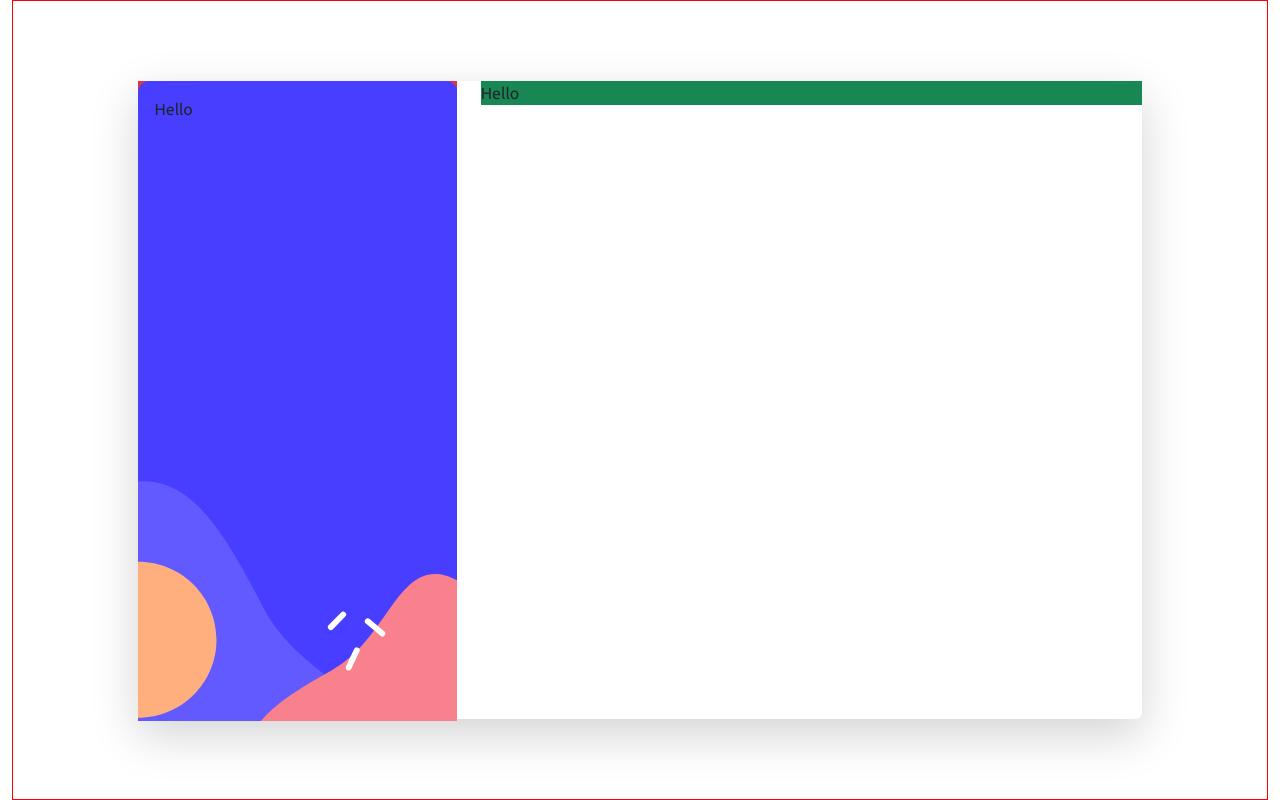
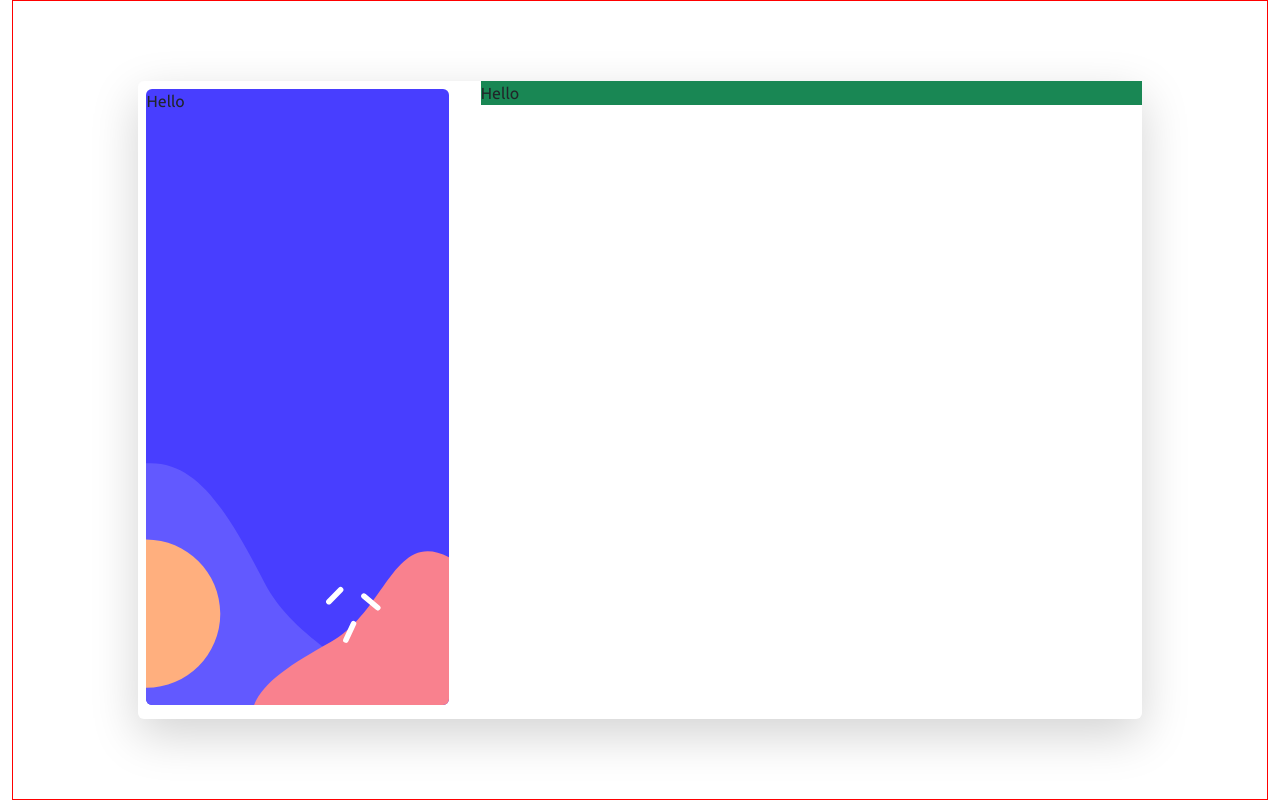
Before and after one commit to zwenyi-art/multi_step_form_main, a website built with Vite: page index.html in a window 1280 px wide. Built offline with nearby package versions, Linux system fonts and the light colour scheme.

Commit message:
I have been fiexd of side bar background but I didn't satify it.

```diff
--- a/index.html
+++ b/index.html
@@ -28,8 +28,10 @@
     <div class="child rounded-2 shadow-lg">
         <div class="row">
             <div class="col-4">
-                <div class="bg-danger side_bar">
-                   <div class="p-3">Hello</div>
+                <div class="p-2">
+
+                       <div class="side_bar rounded-2">Hello</div>
+
                 </div>
             </div>
             <div class="col-8">
--- a/style.scss
+++ b/style.scss
@@ -25,8 +25,12 @@ $font-family-sans-serif:'Ubuntu', sans-serif;
 }
 
 .side_bar{
+  display:flex;
+  min-height: 77vh;
+  position: relative;
   background-image: url('/assets/images/bg-sidebar-desktop.svg');
   background-repeat: no-repeat;
-  height:80vh;
+  background-position: center center;
   background-size: cover;
+
 }
```
